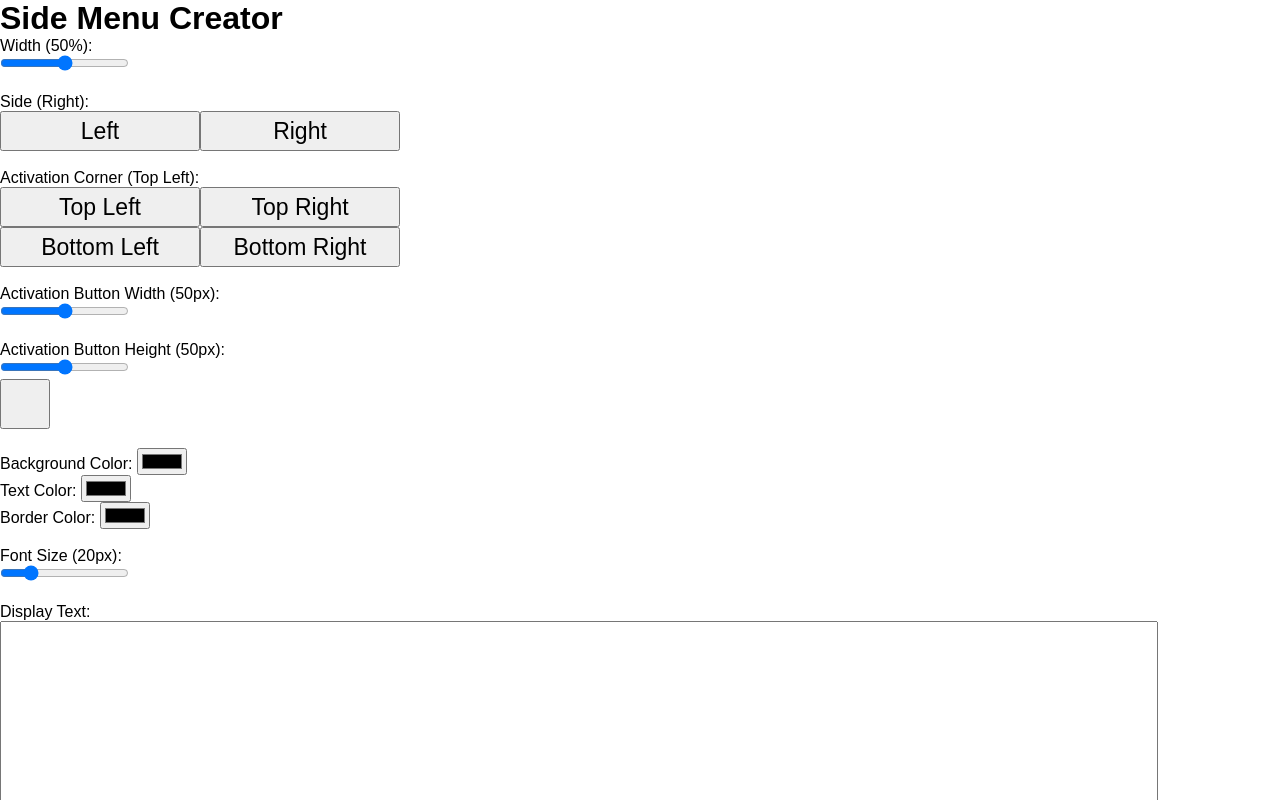
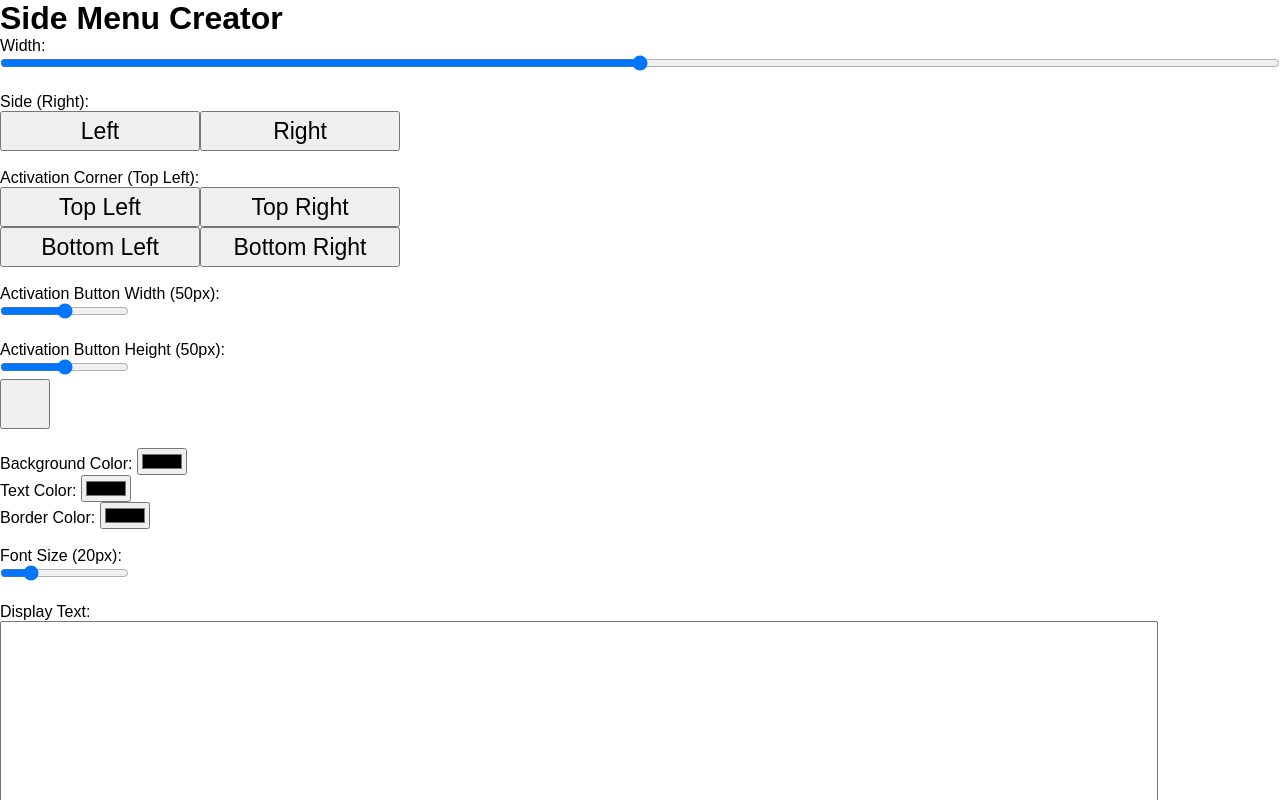
Before and after one commit to ConnorCoder/sidemenu, a plain HTML site: page index.html in a window 1280 px wide. Shown: the top 800 px of the page. Drawn offline with Linux system fonts and the light colour scheme.

Commit message:
Update index.html

```diff
--- a/index.html
+++ b/index.html
@@ -20,8 +20,8 @@
 </head>
   <body>
     <h1>Side Menu Creator</h1>
-    <span id="sb-width-txt">Width (50%):</span><br>
-    <input type="range" max="100" min="0" id="sb-width" value="50"/><br><br>
+    <span>Width:</span><br>
+    <input type="range" max="100" min="0" id="sb-width" style="width:100%" value="50"/><br><br>
     <span id="sb-side">Side (Right):</span><br>
     <button class="corner" onclick="select(4)">Left</button><button class="corner" onclick="select(5)">Right</button><br><br>
     <span id="sb-activate-txt">Activation Corner (Top Left):</span><br>
```
